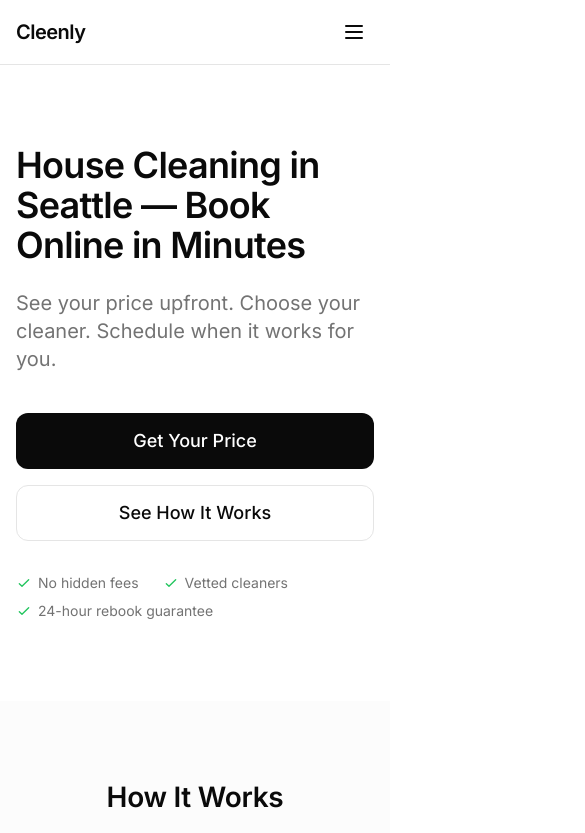
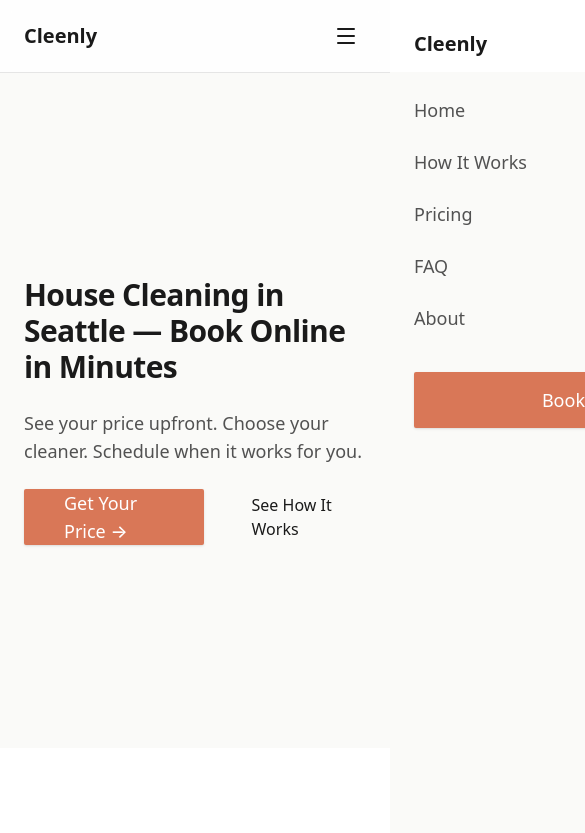
Before and after one commit to post-meta/cleenly, a Next.js app: page / in a window 390 px wide. Shown: the top 833 px of the page, 585 px wide, since content can reach past the window. Built offline with nearby package versions, Linux system fonts and the light colour scheme.

Commit message:
feat: implement Honest Void visual concept

```diff
--- a/app/globals.css
+++ b/app/globals.css
@@ -1,115 +1,140 @@
 @import "tailwindcss";
 
-:root {
-  /* Background & Foreground */
-  --background: #FFFFFF;
-  --foreground: #0A0A0A;
+@import url('https://fonts.googleapis.com/css2?family=IBM+Plex+Sans:wght@400;500;600&display=swap');
 
-  /* Muted */
-  --muted: #F5F5F5;
-  --muted-foreground: #737373;
+@theme {
+  /* Colors */
+  --color-background: #FAFAF8;
+  --color-foreground: #1A1A1A;
+  --color-accent: #D97757;
 
-  /* Primary */
-  --primary: #0A0A0A;
-  --primary-foreground: #FFFFFF;
+  --color-gray-50: #FAFAF8;
+  --color-gray-100: #F5F5F5;
+  --color-gray-200: #E5E5E5;
+  --color-gray-300: #D4D4D4;
+  --color-gray-400: #A3A3A3;
+  --color-gray-500: #737373;
+  --color-gray-600: #525252;
+  --color-gray-700: #404040;
+  --color-gray-800: #262626;
+  --color-gray-900: #1A1A1A;
 
-  /* Secondary */
-  --secondary: #F5F5F5;
-  --secondary-foreground: #0A0A0A;
+  --color-border: #E5E5E5;
+  --color-border-hover: #D4D4D4;
+  --color-ring: #D97757;
 
-  /* Status colors */
-  --success: #22C55E;
-  --warning: #F59E0B;
-  --error: #EF4444;
+  /* Spacing */
+  --spacing-xs: 24px;
+  --spacing-sm: 48px;
+  --spacing-md: 72px;
+  --spacing-lg: 96px;
+  --spacing-xl: 120px;
 
-  /* Borders */
-  --border: #E5E5E5;
-  --border-hover: #D4D4D4;
+  /* Border Radius */
+  --radius-none: 0px;
+  --radius-sm: 2px;
+  --radius-md: 2px; /* Default mapping */
+  --radius-lg: 4px;
+  --radius-xl: 8px;
 
-  /* Border radius */
-  --radius-sm: 6px;
-  --radius-md: 8px;
-  --radius-lg: 12px;
-  --radius-full: 9999px;
+  /* Fonts */
+  --font-sans: "IBM Plex Sans", system-ui, -apple-system, sans-serif;
 
-  /* Ring for focus states */
-  --ring: #0A0A0A;
+  /* Animations */
+  --animate-fadeInUp: fadeInUp 0.8s ease-out;
+
+  @keyframes fadeInUp {
+    from {
+      opacity: 0;
+      transform: translateY(20px);
+    }
+    to {
+      opacity: 1;
+      transform: translateY(0);
+    }
+  }
 }
 
-@theme inline {
-  /* Colors */
-  --color-background: var(--background);
-  --color-foreground: var(--foreground);
-  --color-muted: var(--muted);
-  --color-muted-foreground: var(--muted-foreground);
-  --color-primary: var(--primary);
-  --color-primary-foreground: var(--primary-foreground);
-  --color-secondary: var(--secondary);
-  --color-secondary-foreground: var(--secondary-foreground);
-  --color-success: var(--success);
-  --color-warning: var(--warning);
-  --color-error: var(--error);
-  --color-border: var(--border);
-  --color-border-hover: var(--border-hover);
-  --color-ring: var(--ring);
+/* Base Styles */
+@layer base {
+  * {
+    border-color: var(--color-gray-200);
+  }
 
-  /* Border radius */
-  --radius-sm: var(--radius-sm);
-  --radius-md: var(--radius-md);
-  --radius-lg: var(--radius-lg);
-  --radius-full: var(--radius-full);
-
-  /* Font */
-  --font-sans: "Inter", system-ui, sans-serif;
+  html {
+    scroll-behavior: smooth;
   }
 
   body {
-  background: var(--background);
-  color: var(--foreground);
-  font-family: "Inter", system-ui, sans-serif;
+    background-color: var(--color-background);
+    color: var(--color-foreground);
+    font-family: var(--font-sans);
+    font-size: 17px;
+    line-height: 1.7;
+    -webkit-font-smoothing: antialiased;
+    -moz-osx-font-smoothing: grayscale;
   }
 
-/* Typography */
+  h1, h2, h3, h4, h5, h6 {
+    font-weight: 600;
+    color: var(--color-foreground);
+  }
+
   h1 {
     font-size: 48px;
-  line-height: 52px;
-  font-weight: 600;
+    line-height: 1.2;
     letter-spacing: -0.02em;
   }
 
   h2 {
-  font-size: 36px;
-  line-height: 40px;
-  font-weight: 600;
+    font-size: 32px;
+    line-height: 1.3;
     letter-spacing: -0.01em;
   }
 
   h3 {
     font-size: 24px;
-  line-height: 32px;
-  font-weight: 600;
+    line-height: 1.5;
   }
 
-h4 {
-  font-size: 20px;
-  line-height: 28px;
-  font-weight: 500;
+  p {
+    color: var(--color-gray-600);
   }
 
-/* Responsive typography */
-@media (max-width: 768px) {
-  h1 {
-    font-size: 36px;
-    line-height: 40px;
+  a {
+    transition-property: color, background-color, border-color, text-decoration-color, fill, stroke;
+    transition-timing-function: cubic-bezier(0.4, 0, 0.2, 1);
+    transition-duration: 200ms;
   }
 
-  h2 {
-    font-size: 28px;
-    line-height: 32px;
+  /* Focus states for accessibility */
+  *:focus-visible {
+    outline: 2px solid transparent;
+    outline-offset: 2px;
+    --tw-ring-offset-shadow: var(--tw-ring-inset) 0 0 0 var(--tw-ring-offset-width) var(--tw-ring-offset-color);
+    --tw-ring-shadow: var(--tw-ring-inset) 0 0 0 calc(2px + var(--tw-ring-offset-width)) var(--tw-ring-color);
+    box-shadow: var(--tw-ring-offset-shadow), var(--tw-ring-shadow), var(--tw-shadow, 0 0 #0000);
+    --tw-ring-color: var(--color-accent);
+    --tw-ring-offset-width: 2px;
   }
 
-  h3 {
-    font-size: 20px;
-    line-height: 28px;
+  /* Selection color */
+  ::selection {
+    background-color: var(--color-accent);
+    color: white;
   }
 }
+
+@layer utilities {
+  .text-balance {
+    text-wrap: balance;
+  }
+
+  .container-custom {
+    max-width: 80rem; /* 7xl */
+    margin-left: auto;
+    margin-right: auto;
+    padding-left: 1.5rem;
+    padding-right: 1.5rem;
+  }
+}
--- a/components/marketing/hero.tsx
+++ b/components/marketing/hero.tsx
@@ -1,81 +1,33 @@
 import Link from "next/link";
-import { Container } from "@/components/ui/container";
 import { Button } from "@/components/ui/button";
 
 export function Hero() {
   return (
-    <section className="py-20 md:py-32">
-      <Container>
-        <div className="max-w-3xl">
-          {/* H1 for SEO - primary keyword */}
-          <h1 className="text-foreground">
+    <section className="flex min-h-[80vh] items-center animate-fadeInUp">
+      <div className="mx-auto grid max-w-7xl grid-cols-12 gap-8 px-6">
+        {/* Left Content - 6 columns */}
+        <div className="col-span-12 space-y-6 md:col-span-6">
+          <h1 className="text-3xl font-semibold text-foreground">
             House Cleaning in Seattle — Book Online in Minutes
           </h1>
-          <p className="mt-6 text-xl text-muted-foreground md:text-2xl">
-            See your price upfront. Choose your cleaner. Schedule when it works
-            for you.
+
+          <p className="text-lg text-gray-600">
+            See your price upfront. Choose your cleaner. Schedule when it works for you.
           </p>
-          <div className="mt-10 flex flex-col gap-4 sm:flex-row">
-            <Button size="lg" asChild>
-              <Link href="/book">Get Your Price</Link>
+
+          <div className="flex items-center gap-4">
+            <Button variant="primary" size="lg" asChild>
+              <Link href="/book">Get Your Price →</Link>
             </Button>
-            <Button variant="secondary" size="lg" asChild>
+            <Button variant="link" asChild>
               <Link href="#how-it-works">See How It Works</Link>
             </Button>
           </div>
-          {/* Trust indicators */}
-          <div className="mt-8 flex flex-wrap gap-x-6 gap-y-2 text-sm text-muted-foreground">
-            <span className="flex items-center gap-1.5">
-              <svg
-                className="h-4 w-4 text-success"
-                fill="none"
-                viewBox="0 0 24 24"
-                stroke="currentColor"
-              >
-                <path
-                  strokeLinecap="round"
-                  strokeLinejoin="round"
-                  strokeWidth={2}
-                  d="M5 13l4 4L19 7"
-                />
-              </svg>
-              No hidden fees
-            </span>
-            <span className="flex items-center gap-1.5">
-              <svg
-                className="h-4 w-4 text-success"
-                fill="none"
-                viewBox="0 0 24 24"
-                stroke="currentColor"
-              >
-                <path
-                  strokeLinecap="round"
-                  strokeLinejoin="round"
-                  strokeWidth={2}
-                  d="M5 13l4 4L19 7"
-                />
-              </svg>
-              Vetted cleaners
-            </span>
-            <span className="flex items-center gap-1.5">
-              <svg
-                className="h-4 w-4 text-success"
-                fill="none"
-                viewBox="0 0 24 24"
-                stroke="currentColor"
-              >
-                <path
-                  strokeLinecap="round"
-                  strokeLinejoin="round"
-                  strokeWidth={2}
-                  d="M5 13l4 4L19 7"
-                />
-              </svg>
-              24-hour rebook guarantee
-            </span>
-          </div>
         </div>
-      </Container>
+
+        {/* Right Content - Empty for "Honest Void" asymmetry */}
+        <div className="hidden col-span-6 md:block" />
+      </div>
     </section>
   );
 }
--- a/components/marketing/how-it-works.tsx
+++ b/components/marketing/how-it-works.tsx
@@ -1,5 +1,3 @@
-import { Container } from "@/components/ui/container";
-
 const steps = [
   {
     number: "1",
@@ -29,28 +27,27 @@ const steps = [
 
 export function HowItWorks() {
   return (
-    <section id="how-it-works" className="bg-muted/30 py-20 md:py-28">
-      <Container>
+    <section id="how-it-works" className="bg-white py-24 md:py-32">
+      <div className="mx-auto max-w-5xl px-6">
         <div className="text-center">
-          <h2>How It Works</h2>
-          <p className="mx-auto mt-4 max-w-2xl text-lg text-muted-foreground">
-            Booking takes about 2 minutes. No account required to see your
-            price.
+          <h2 className="mb-6 text-2xl font-semibold">How It Works</h2>
+          <p className="mx-auto mb-16 max-w-2xl text-center text-gray-600">
+            Booking takes about 2 minutes. No account required to see your price.
           </p>
         </div>
 
-        <div className="mt-16 grid gap-8 md:grid-cols-2 lg:grid-cols-4">
+        <div className="grid gap-8 md:grid-cols-4">
           {steps.map((step) => (
-            <div key={step.number} className="relative">
-              <div className="mb-4 flex h-12 w-12 items-center justify-center rounded-full bg-foreground text-xl font-semibold text-background">
+            <div key={step.number} className="space-y-4">
+              <div className="text-4xl font-semibold text-accent">
                 {step.number}
               </div>
-              <h3 className="text-lg">{step.title}</h3>
-              <p className="mt-2 text-muted-foreground">{step.description}</p>
+              <h3 className="text-lg font-semibold text-foreground">{step.title}</h3>
+              <p className="text-sm text-gray-600">{step.description}</p>
             </div>
           ))}
         </div>
-      </Container>
+      </div>
     </section>
   );
 }
--- a/components/shared/footer.tsx
+++ b/components/shared/footer.tsx
@@ -1,125 +1,59 @@
 import Link from "next/link";
-import { Container } from "@/components/ui/container";
-
-const footerLinks = {
-  services: [
-    { href: "/book?service=regular", label: "Regular Cleaning" },
-    { href: "/book?service=deep", label: "Deep Cleaning" },
-    { href: "/book?service=move_out", label: "Move-out Cleaning" },
-  ],
-  company: [
-    { href: "/about", label: "About" },
-    { href: "/pricing", label: "Pricing" },
-    { href: "/how-it-works", label: "How It Works" },
-    { href: "/faq", label: "FAQ" },
-  ],
-  forCleaners: [{ href: "/join", label: "Join as a Cleaner" }],
-  legal: [
-    { href: "/privacy", label: "Privacy Policy" },
-    { href: "/terms", label: "Terms of Service" },
-  ],
-};
 
 export function Footer() {
   const currentYear = new Date().getFullYear();
 
   return (
-    <footer className="border-t border-border bg-muted/30">
-      <Container size="wide" className="py-12 md:py-16">
-        <div className="grid gap-8 md:grid-cols-2 lg:grid-cols-5">
-          {/* Brand / NAP */}
-          <div className="lg:col-span-2">
-            <Link href="/" className="text-xl font-semibold tracking-tight">
-              CLEENLY
-            </Link>
-            {/* NAP for Local SEO */}
-            <address className="mt-4 not-italic text-sm text-muted-foreground">
-              <p>Seattle, WA</p>
-              <p className="mt-1">
-                <a
-                  href="mailto:hello@cleenly.com"
-                  className="transition-colors hover:text-foreground"
-                >
-                  hello@cleenly.com
-                </a>
-              </p>
-            </address>
-            <p className="mt-4 text-sm text-muted-foreground">
-              House cleaning booking platform serving Seattle and the Greater
-              Eastside.
+    <footer className="border-t border-gray-200 bg-white">
+      <div className="mx-auto max-w-7xl px-6 py-16">
+        <div className="grid grid-cols-1 gap-8 md:grid-cols-4">
+
+          {/* Company Info */}
+          <div>
+            <h4 className="mb-4 font-semibold text-foreground">CLEENLY</h4>
+            <p className="text-sm text-gray-600">
+              House cleaning in Seattle. Simple, honest, reliable.
             </p>
           </div>
 
           {/* Services */}
           <div>
-            <h4 className="text-sm font-semibold">Services</h4>
-            <ul className="mt-4 space-y-3">
-              {footerLinks.services.map((link) => (
-                <li key={link.href}>
-                  <Link
-                    href={link.href}
-                    className="text-sm text-muted-foreground transition-colors hover:text-foreground"
-                  >
-                    {link.label}
-                  </Link>
-                </li>
-              ))}
+            <h4 className="mb-4 font-semibold text-foreground">Services</h4>
+            <ul className="space-y-2">
+              <li><Link href="/book?service=regular" className="text-sm text-gray-600 hover:text-foreground">Regular Cleaning</Link></li>
+              <li><Link href="/book?service=deep" className="text-sm text-gray-600 hover:text-foreground">Deep Cleaning</Link></li>
+              <li><Link href="/book?service=move_out" className="text-sm text-gray-600 hover:text-foreground">Move-Out</Link></li>
             </ul>
           </div>
 
-          {/* Company */}
+          {/* Company Links */}
           <div>
-            <h4 className="text-sm font-semibold">Company</h4>
-            <ul className="mt-4 space-y-3">
-              {footerLinks.company.map((link) => (
-                <li key={link.href}>
-                  <Link
-                    href={link.href}
-                    className="text-sm text-muted-foreground transition-colors hover:text-foreground"
-                  >
-                    {link.label}
-                  </Link>
-                </li>
-              ))}
+            <h4 className="mb-4 font-semibold text-foreground">Company</h4>
+            <ul className="space-y-2">
+              <li><Link href="/about" className="text-sm text-gray-600 hover:text-foreground">About</Link></li>
+              <li><Link href="/faq" className="text-sm text-gray-600 hover:text-foreground">FAQ</Link></li>
+              <li><Link href="/contact" className="text-sm text-gray-600 hover:text-foreground">Contact</Link></li>
             </ul>
           </div>
 
-          {/* For Cleaners */}
+          {/* Legal */}
           <div>
-            <h4 className="text-sm font-semibold">For Cleaners</h4>
-            <ul className="mt-4 space-y-3">
-              {footerLinks.forCleaners.map((link) => (
-                <li key={link.href}>
-                  <Link
-                    href={link.href}
-                    className="text-sm text-muted-foreground transition-colors hover:text-foreground"
-                  >
-                    {link.label}
-                  </Link>
-                </li>
-              ))}
+            <h4 className="mb-4 font-semibold text-foreground">Legal</h4>
+            <ul className="space-y-2">
+              <li><Link href="/privacy" className="text-sm text-gray-600 hover:text-foreground">Privacy Policy</Link></li>
+              <li><Link href="/terms" className="text-sm text-gray-600 hover:text-foreground">Terms of Service</Link></li>
             </ul>
           </div>
+
         </div>
 
         {/* Bottom */}
-        <div className="mt-12 flex flex-col items-center justify-between gap-4 border-t border-border pt-8 md:flex-row">
-          <p className="text-sm text-muted-foreground">
-            &copy; {currentYear} CLEENLY. All rights reserved.
+        <div className="mt-16 border-t border-gray-200 pt-8">
+          <p className="text-center text-sm text-gray-600">
+            © {currentYear} CLEENLY. Seattle, WA.
           </p>
-          <div className="flex gap-6">
-            {footerLinks.legal.map((link) => (
-              <Link
-                key={link.href}
-                href={link.href}
-                className="text-sm text-muted-foreground transition-colors hover:text-foreground"
-              >
-                {link.label}
-              </Link>
-            ))}
-          </div>
         </div>
-      </Container>
+      </div>
     </footer>
   );
 }
--- a/components/shared/header.tsx
+++ b/components/shared/header.tsx
@@ -2,19 +2,19 @@
 
 import Link from "next/link";
 import { useState } from "react";
-import { Container } from "@/components/ui/container";
 import { Button } from "@/components/ui/button";
 import { NAV_LINKS, SITE_NAME } from "@/lib/constants";
+import { Menu, X } from "lucide-react";
+import { cn } from "@/lib/utils";
 
 export function Header() {
   const [isMenuOpen, setIsMenuOpen] = useState(false);
 
   return (
-    <header className="sticky top-0 z-50 border-b border-border bg-background/95 backdrop-blur supports-[backdrop-filter]:bg-background/60">
-      <Container size="wide">
-        <div className="flex h-16 items-center justify-between">
+    <header className="sticky top-0 z-50 border-b border-gray-200 bg-white/80 backdrop-blur-sm">
+      <div className="mx-auto flex max-w-7xl items-center justify-between px-6 py-4">
         {/* Logo */}
-          <Link href="/" className="text-xl font-semibold tracking-tight">
+        <Link href="/" className="text-xl font-semibold text-foreground">
           {SITE_NAME}
         </Link>
 
@@ -24,7 +24,7 @@ export function Header() {
             <Link
               key={link.href}
               href={link.href}
-                className="text-sm font-medium text-muted-foreground transition-colors hover:text-foreground"
+              className="text-sm text-gray-600 transition-colors hover:text-foreground"
             >
               {link.label}
             </Link>
@@ -33,64 +33,65 @@ export function Header() {
 
         {/* Desktop CTA */}
         <div className="hidden md:block">
-            <Button asChild>
-              <Link href="/book">Get a Quote</Link>
+          <Button asChild variant="primary" size="sm">
+            <Link href="/book">Book Now</Link>
           </Button>
         </div>
 
         {/* Mobile Menu Button */}
         <button
-            className="flex h-10 w-10 items-center justify-center rounded-lg hover:bg-muted md:hidden"
-            onClick={() => setIsMenuOpen(!isMenuOpen)}
-            aria-label={isMenuOpen ? "Close menu" : "Open menu"}
-            aria-expanded={isMenuOpen}
+          className="flex h-10 w-10 items-center justify-center rounded-sm text-foreground md:hidden"
+          onClick={() => setIsMenuOpen(true)}
+          aria-label="Open menu"
         >
-            <svg
-              className="h-6 w-6"
-              fill="none"
-              stroke="currentColor"
-              viewBox="0 0 24 24"
-            >
-              {isMenuOpen ? (
-                <path
-                  strokeLinecap="round"
-                  strokeLinejoin="round"
-                  strokeWidth={2}
-                  d="M6 18L18 6M6 6l12 12"
-                />
-              ) : (
-                <path
-                  strokeLinecap="round"
-                  strokeLinejoin="round"
-                  strokeWidth={2}
-                  d="M4 6h16M4 12h16M4 18h16"
-                />
-              )}
-            </svg>
+          <Menu className="h-6 w-6" />
         </button>
       </div>
 
-        {/* Mobile Navigation */}
-        {isMenuOpen && (
-          <nav className="border-t border-border py-4 md:hidden">
-            <div className="flex flex-col gap-4">
+      {/* Mobile Navigation Overlay */}
+      <div
+        className={cn(
+          "fixed inset-0 z-50 bg-white transition-transform duration-300 ease-in-out md:hidden",
+          isMenuOpen ? "translate-x-0" : "translate-x-full"
+        )}
+      >
+        <div className="flex h-full flex-col p-6">
+          <div className="flex items-center justify-between mb-8">
+            <Link
+              href="/"
+              className="text-xl font-semibold text-foreground"
+              onClick={() => setIsMenuOpen(false)}
+            >
+              {SITE_NAME}
+            </Link>
+            <button
+              className="flex h-10 w-10 items-center justify-center rounded-sm text-foreground"
+              onClick={() => setIsMenuOpen(false)}
+              aria-label="Close menu"
+            >
+              <X className="h-6 w-6" />
+            </button>
+          </div>
+
+          <nav className="flex flex-col gap-6">
             {NAV_LINKS.map((link) => (
               <Link
                 key={link.href}
                 href={link.href}
-                  className="text-base font-medium text-muted-foreground transition-colors hover:text-foreground"
+                className="text-lg font-medium text-gray-600 transition-colors hover:text-foreground"
                 onClick={() => setIsMenuOpen(false)}
               >
                 {link.label}
               </Link>
             ))}
-              <Button asChild className="mt-2">
-                <Link href="/book">Get a Quote</Link>
+            <Button asChild variant="primary" size="lg" className="mt-4 w-full">
+              <Link href="/book" onClick={() => setIsMenuOpen(false)}>
+                Book Now
+              </Link>
             </Button>
+          </nav>
         </div>
-          </nav>
-        )}
-      </Container>
+      </div>
     </header>
   );
 }
--- a/components/ui/button.tsx
+++ b/components/ui/button.tsx
@@ -4,19 +4,22 @@ import { forwardRef } from "react";
 import { Slot } from "@radix-ui/react-slot";
 
 const buttonVariants = cva(
-  "inline-flex items-center justify-center rounded-lg font-medium transition-colors focus-visible:outline-none focus-visible:ring-2 focus-visible:ring-ring focus-visible:ring-offset-2 disabled:pointer-events-none disabled:opacity-50",
+  "inline-flex items-center justify-center rounded-sm font-medium transition-all duration-200 focus-visible:outline-none focus-visible:ring-2 focus-visible:ring-ring focus-visible:ring-offset-2 disabled:pointer-events-none disabled:opacity-50",
   {
     variants: {
       variant: {
-        primary: "bg-foreground text-background hover:bg-foreground/90",
+        primary:
+          "bg-accent text-white hover:bg-accent/90 hover:-translate-y-0.5 focus:translate-y-0 shadow-sm hover:shadow-md",
         secondary:
-          "border border-border bg-background text-foreground hover:bg-muted hover:border-border-hover",
+          "bg-white text-foreground border border-gray-300 hover:border-foreground hover:bg-gray-50",
         ghost: "text-foreground hover:bg-muted",
+        link: "text-foreground hover:text-accent underline-offset-4 hover:underline p-0 h-auto",
       },
       size: {
-        sm: "h-9 px-3 text-sm",
-        md: "h-11 px-6 text-base",
-        lg: "h-14 px-8 text-lg",
+        sm: "h-9 px-6 py-3 text-sm",
+        md: "h-11 px-8 py-4 text-base",
+        lg: "h-14 px-10 py-5 text-lg",
+        icon: "h-10 w-10",
       },
     },
     defaultVariants: {
@@ -28,7 +31,7 @@ const buttonVariants = cva(
 
 export interface ButtonProps
   extends React.ButtonHTMLAttributes<HTMLButtonElement>,
-    VariantProps<typeof buttonVariants> {
+  VariantProps<typeof buttonVariants> {
   asChild?: boolean;
 }
 
--- a/package.json
+++ b/package.json
@@ -14,6 +14,7 @@
     "@supabase/supabase-js": "^2.86.0",
     "class-variance-authority": "^0.7.1",
     "clsx": "^2.1.1",
+    "lucide-react": "^0.555.0",
     "next": "16.0.6",
     "react": "19.2.0",
     "react-dom": "19.2.0",
```
Also changed, not shown: components/marketing/faq.tsx (+45 -37 lines), components/marketing/pricing-preview.tsx (+18 -29 lines), components/marketing/services.tsx (+31 -64 lines), 1 other file (tests, documents, lock files or other folders). Lines whose indentation alone changed are shown as unchanged.
